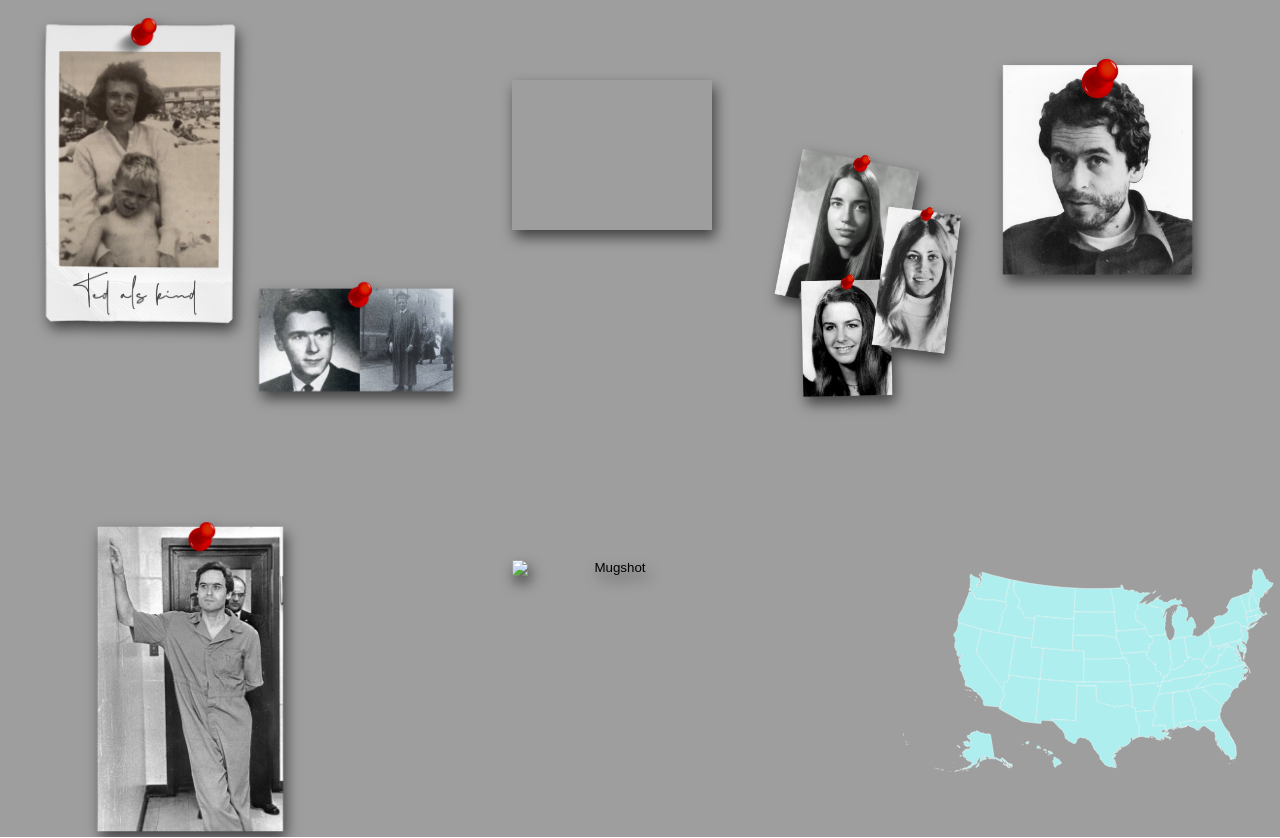
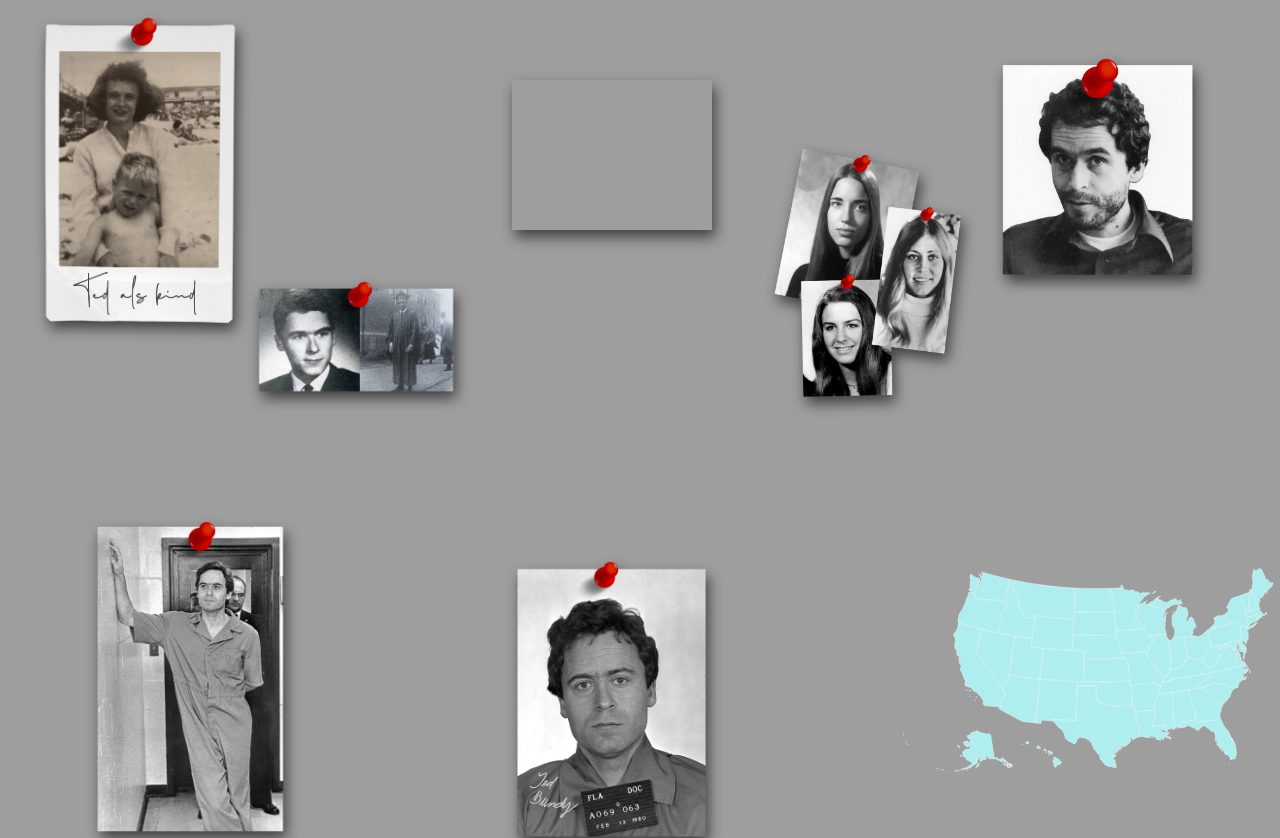
Before and after one commit to lunahali/VIDii, a plain HTML site: page index.html in a window 1280 px wide. Drawn offline with Linux system fonts and the light colour scheme; the site is published under a folder, as on GitHub Pages, so addresses that start at the root find nothing.

Commit message:
Add files via upload

```diff
--- a/index.html
+++ b/index.html
@@ -44,7 +44,7 @@
 			</li>
 			<li>
 				<button id="buttonTed" data-target="popup3">
-					<img src="/images/mugshot.png" alt="Mugshot">
+					<img src="./images/mugshot.png" alt="Mugshot">
 				</button>
 			</li>
 
```
